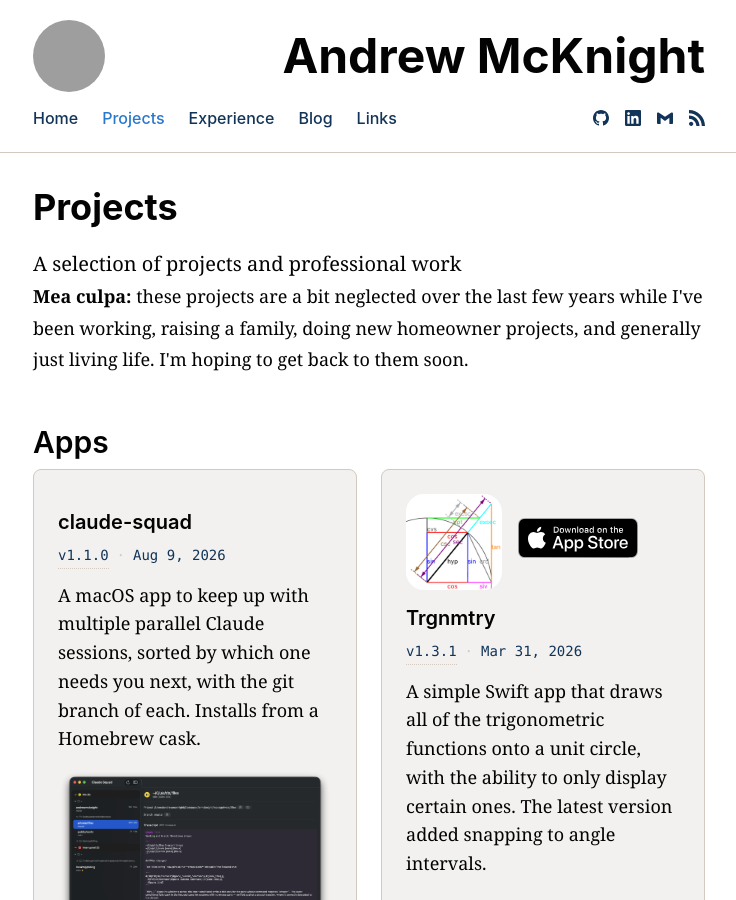
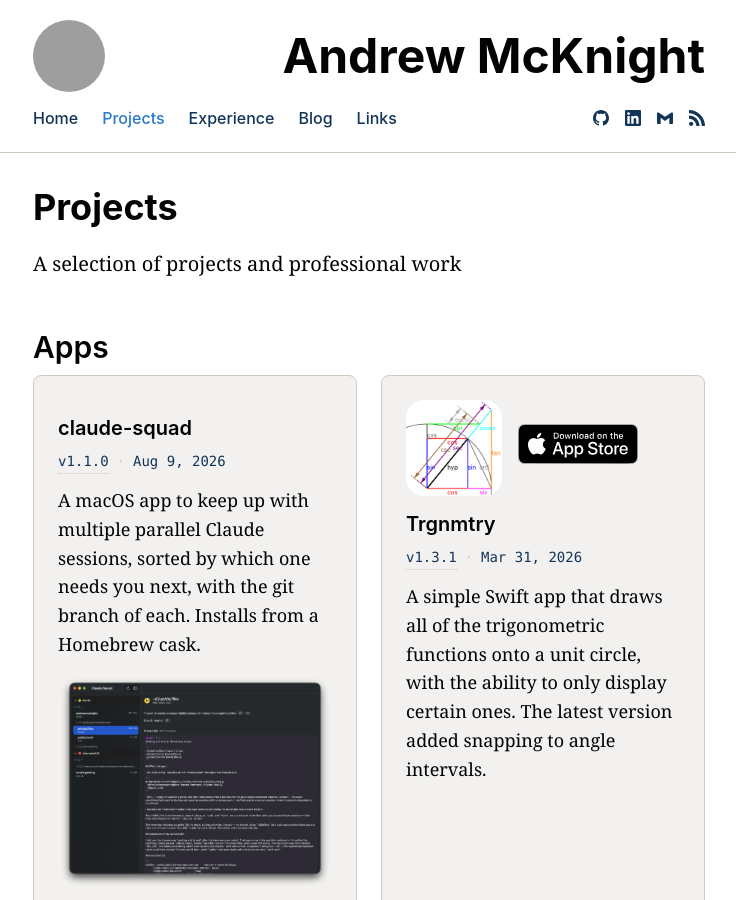
Before and after one commit to armcknight/mcknight.io, a Jekyll site: the page built from projects/index.html, in a window 1280 px wide and 900 px high. Shown: the whole window, without its empty margins (271-1007 px from the left). Built offline with Jekyll 4.4.1, drawn with Linux system fonts in a browser that asks for light colours; grey boxes are pictures that could not be loaded.

Commit message:
remove mea culpa from projects

```diff
--- a/projects/index.html
+++ b/projects/index.html
@@ -6,8 +6,6 @@ title: "Projects"
 <div class="page-header">
   <h1 class="page-title">Projects</h1>
   <p class="page-subtitle">A selection of projects and professional work</p>
-
-  <p><b>Mea culpa:</b> these projects are a bit neglected over the last few years while I've been working, raising a family, doing new homeowner projects, and generally just living life. I'm hoping to get back to them soon.</p>
 </div>
 
 <div class="work-content">
```
